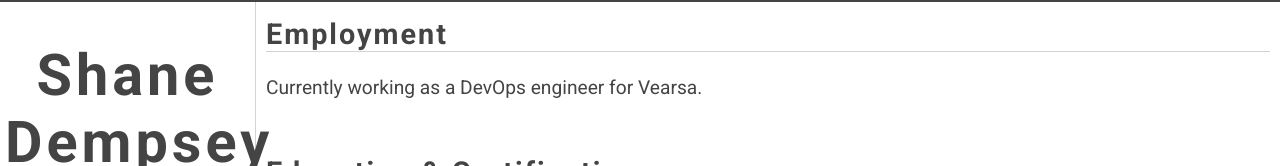
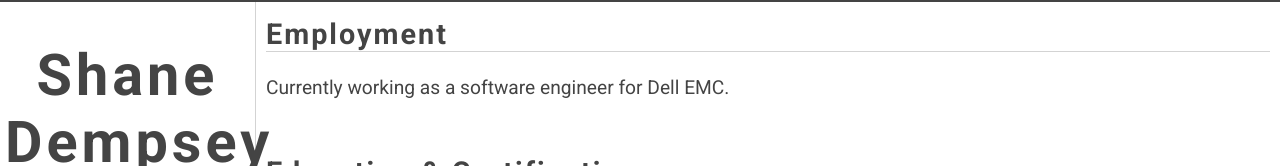
Before and after one commit to iagainst138/iagainst138.github.io, a plain HTML site: page index.html in a window 1280 px wide. Shown: the top 166 px of the page. Drawn offline with Linux system fonts and the light colour scheme.

Commit message:
updated work

```diff
--- a/index.html
+++ b/index.html
@@ -22,7 +22,7 @@
 <div class="main">
 
 <h2>Employment</h2>
-<p>Currently working as a DevOps engineer for Vearsa.</p>
+<p>Currently working as a software engineer for Dell EMC.</p>
 
 <h2>Education & Certifications</h2>
 <p>Msc. Software Development, Cork Institute of Technology.</p>
```
